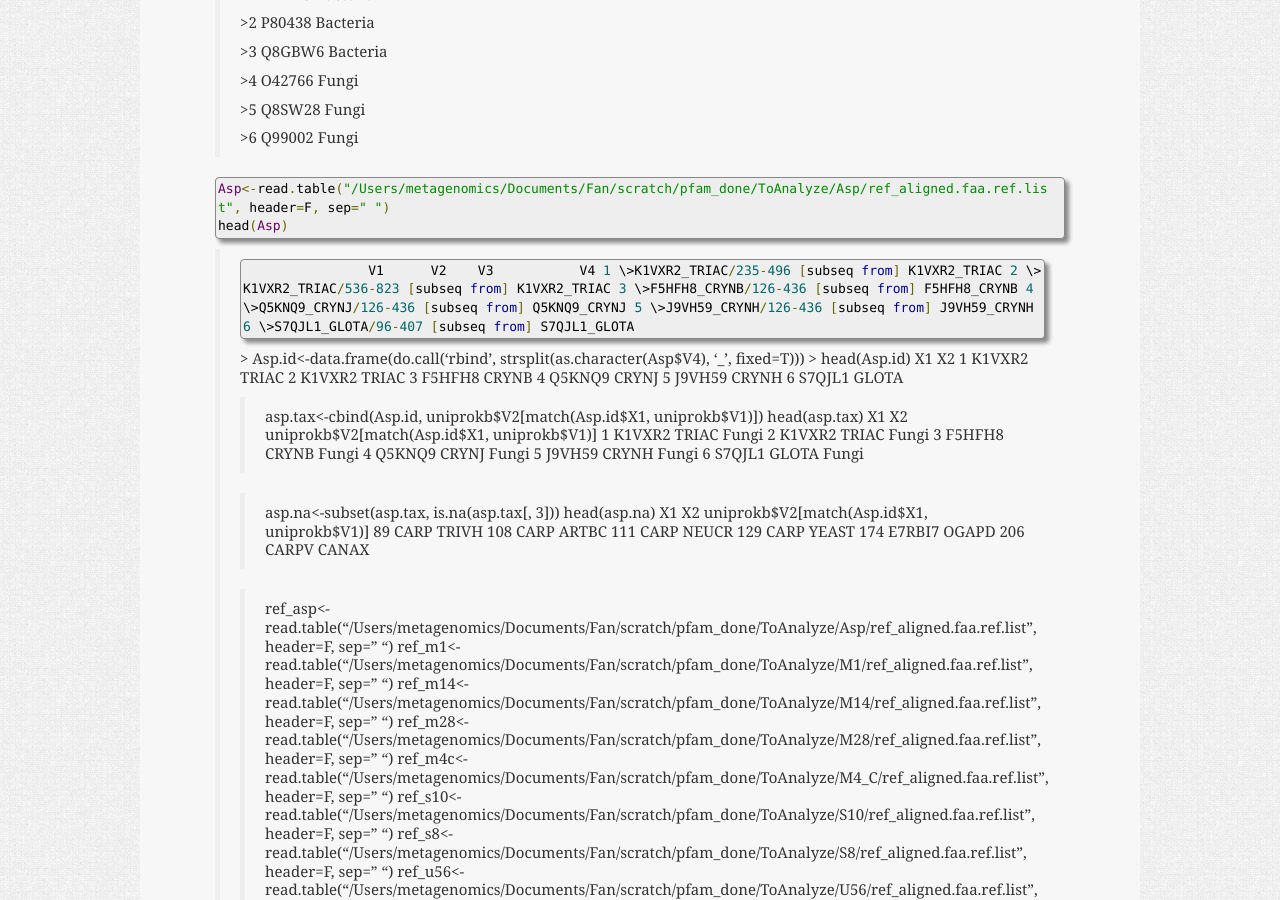
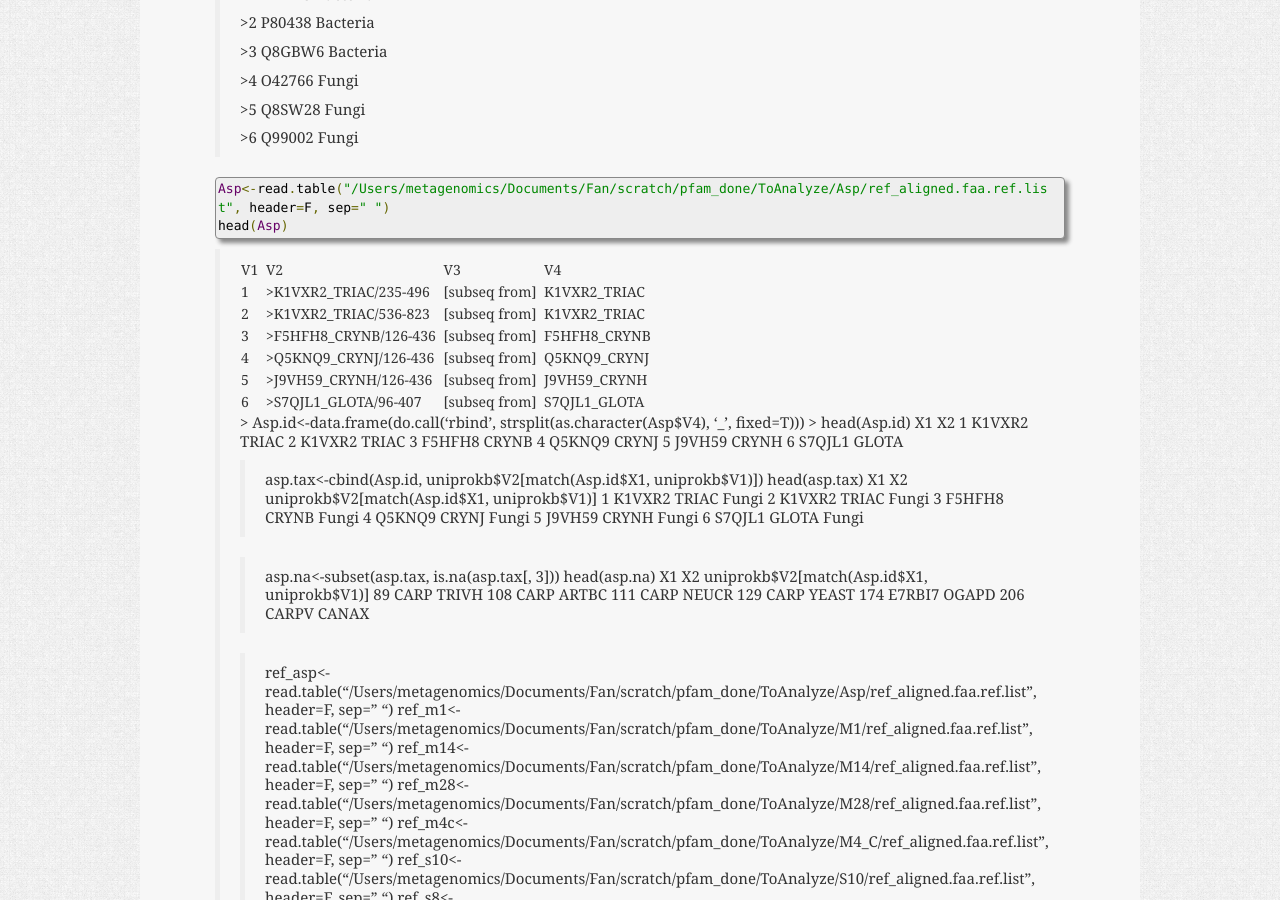
Before and after one commit to fandemonium/blog, a Jekyll site: the page built from _posts/2014-04-08-use-r-for-long-lists.md, in a window 1280 px wide and 900 px high, scrolled down 567 px. Built offline with Jekyll 4.4.1, drawn with Linux system fonts in a browser that asks for light colours; Markdown is read by kramdown in place of the engine named in the settings; comment, search, counter and statistics services are not loaded.

Commit message:
trying out table

````diff
--- a/_posts/2014-04-08-use-r-for-long-lists.md
+++ b/_posts/2014-04-08-use-r-for-long-lists.md
@@ -29,13 +29,13 @@ head(uniprokb)
 Asp<-read.table("/Users/metagenomics/Documents/Fan/scratch/pfam_done/ToAnalyze/Asp/ref_aligned.faa.ref.list", header=F, sep=" ")
 head(Asp)
 ```
->                     V1      V2    V3           V4
->1 \>K1VXR2_TRIAC/235-496 [subseq from] K1VXR2_TRIAC
->2 \>K1VXR2_TRIAC/536-823 [subseq from] K1VXR2_TRIAC
->3 \>F5HFH8_CRYNB/126-436 [subseq from] F5HFH8_CRYNB
->4 \>Q5KNQ9_CRYNJ/126-436 [subseq from] Q5KNQ9_CRYNJ
->5 \>J9VH59_CRYNH/126-436 [subseq from] J9VH59_CRYNH
->6 \>S7QJL1_GLOTA/96-407 [subseq from] S7QJL1_GLOTA
+>|                  V1| |   V2| | V3| |       V4|
+>|1| |\>K1VXR2_TRIAC/235-496| |[subseq from]| |K1VXR2_TRIAC|
+>|2| |\>K1VXR2_TRIAC/536-823| |[subseq from]| |K1VXR2_TRIAC|
+>|3| |\>F5HFH8_CRYNB/126-436| |[subseq from]| |F5HFH8_CRYNB|
+>|4| |\>Q5KNQ9_CRYNJ/126-436| |[subseq from]| |Q5KNQ9_CRYNJ|
+>|5| |\>J9VH59_CRYNH/126-436| |[subseq from]| |J9VH59_CRYNH|
+>|6| |\>S7QJL1_GLOTA/96-407| |[subseq from]| |S7QJL1_GLOTA|
 >
 >\> Asp.id<-data.frame(do.call('rbind', strsplit(as.character(Asp$V4), '_', fixed=T)))
 >\> head(Asp.id)
````
